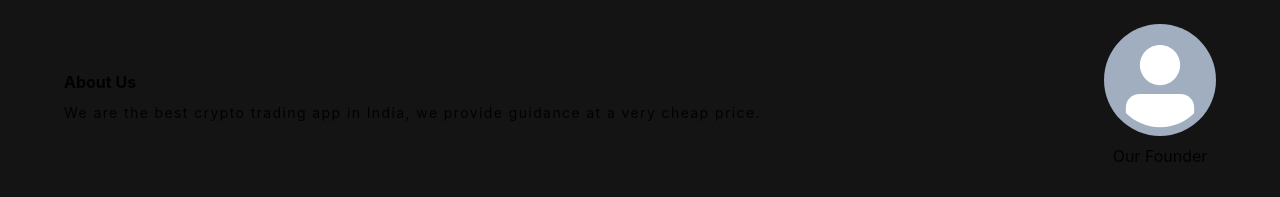
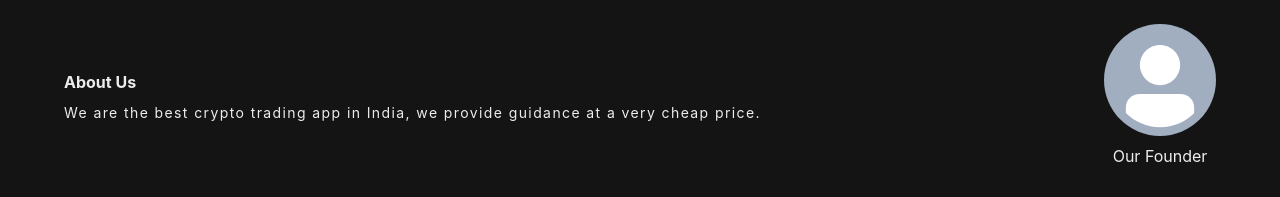
Before and after one commit to as548/DigiFox, a React (Create React App) app: page /coin/1 in a window 1280 px wide. Shown: the part 800-997 px from the top of the page. Built offline with nearby package versions, Linux system fonts and the light colour scheme; no server answers.

Commit message:
Update Footer.jsx

```diff
--- a/src/components/Footer.jsx
+++ b/src/components/Footer.jsx
@@ -6,14 +6,14 @@ const Footer = () => {
     <Box bgColor={'blackAlpha.900'} color={'blackAlpha.700'} minH={'48'} px={'16'}py={['16','8']}>
         <Stack direction={['column','row']} h={'full'} alignItems={'center'}>
             <VStack w={'full'} alignItems={['center','flex-start']}>
-               <Text fontWeight={'bold'}color={'blackAlpha.900'}>About Us</Text>
-               <Text fontSize={'sm'} letterSpacing={'widest'} textAlign={['center','left']} color={'blackAlpha.900'}>
+               <Text fontWeight={'bold'}color={'whiteAlpha.900'}>About Us</Text>
+               <Text fontSize={'sm'} letterSpacing={'widest'} textAlign={['center','left']} color={'whiteAlpha.900'}>
                 We are the best crypto trading app in India, we provide guidance at a very cheap price.</Text>
 
             </VStack>
             <VStack >
                 <Avatar boxSize={'28'} mt={['4','0']}/>
-                <Text color={'blackAlpha.900'}>Our Founder</Text>
+                <Text color={'whiteAlpha.900'}>Our Founder</Text>
 
             </VStack>
 
```
